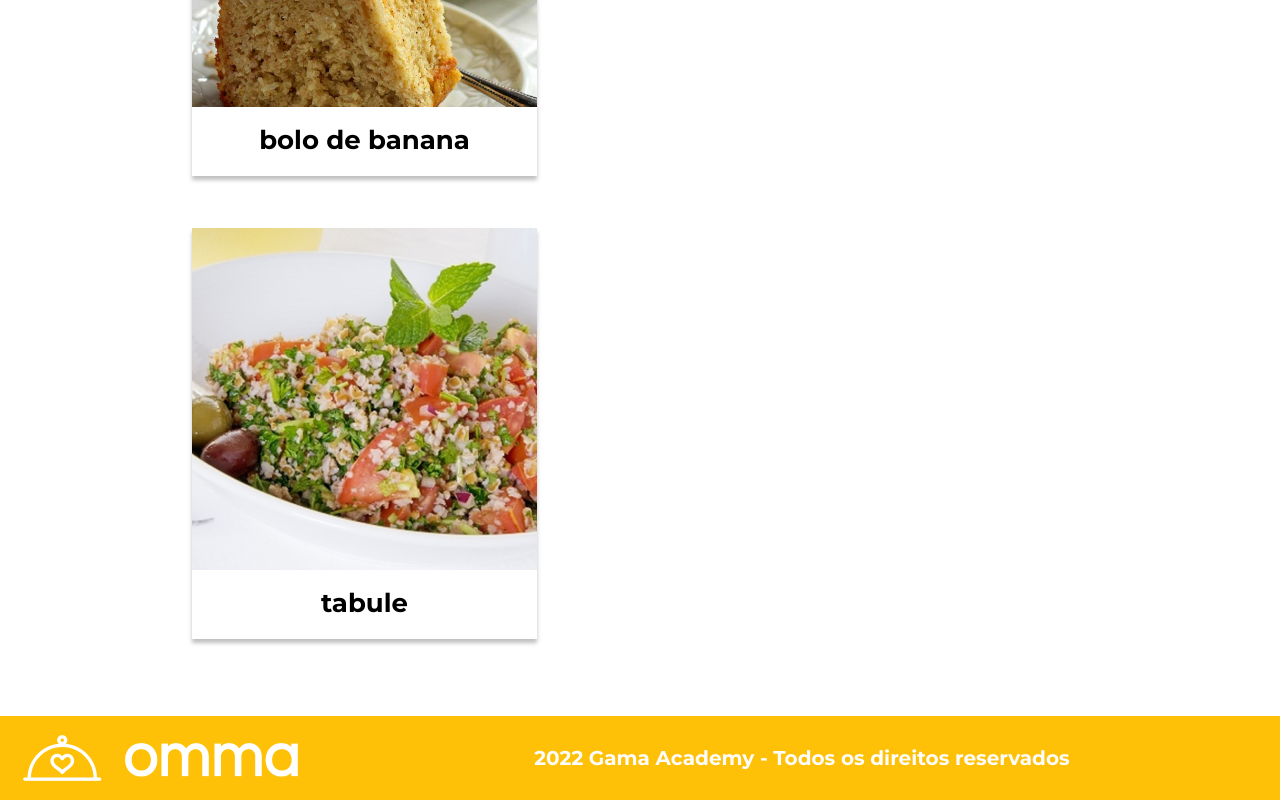
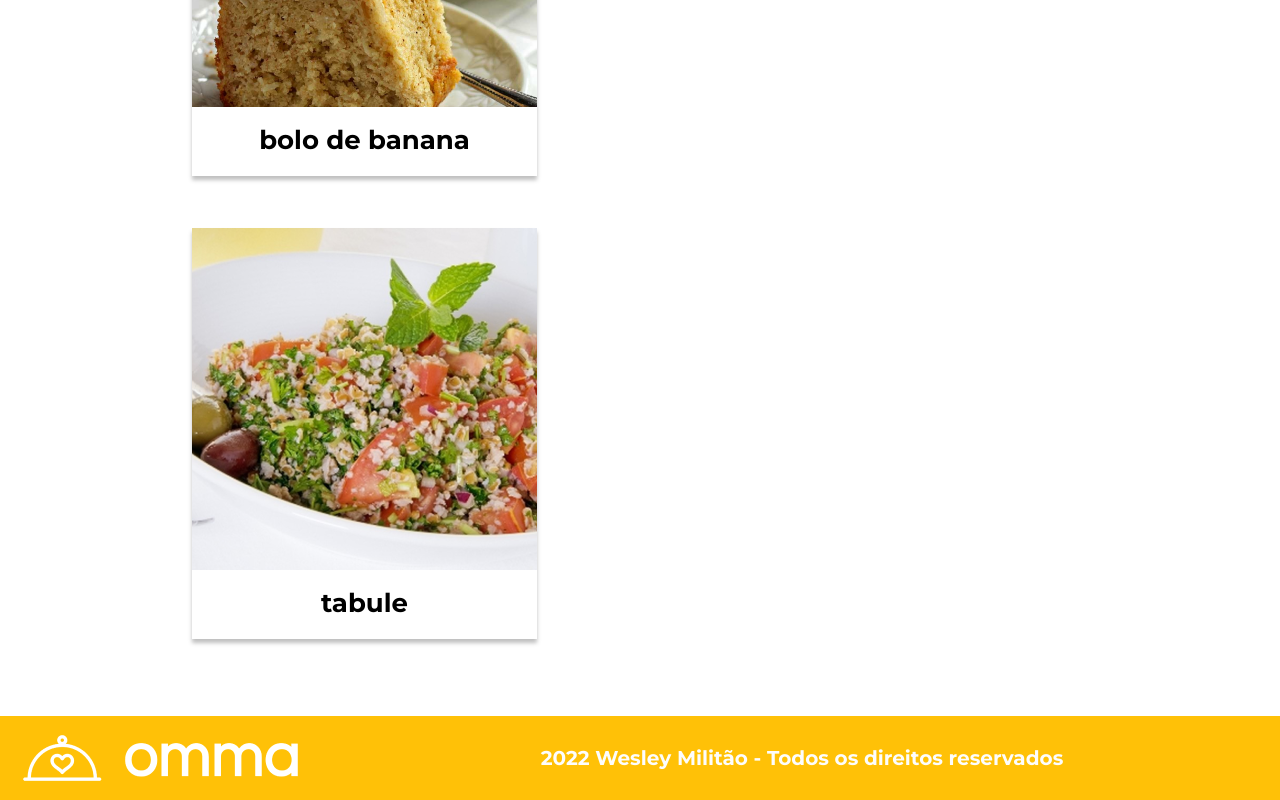
Before and after one commit to mfmwes/Omma---Receitas, a plain HTML site: page receita-interna.html in a window 1280 px wide. Shown: the part 3132-3932 px from the top of the page. Drawn offline with Linux system fonts and the light colour scheme.

Commit message:
Update receita-interna.html

```diff
--- a/receita-interna.html
+++ b/receita-interna.html
@@ -92,7 +92,7 @@
              </section>
      </main>
      <footer><img src="img-omma/logo.png" alt="">
-        <p>2022 Gama Academy - Todos os direitos reservados</p>
+        <p>2022 Wesley Militão - Todos os direitos reservados</p>
         </footer>
 
 
```
